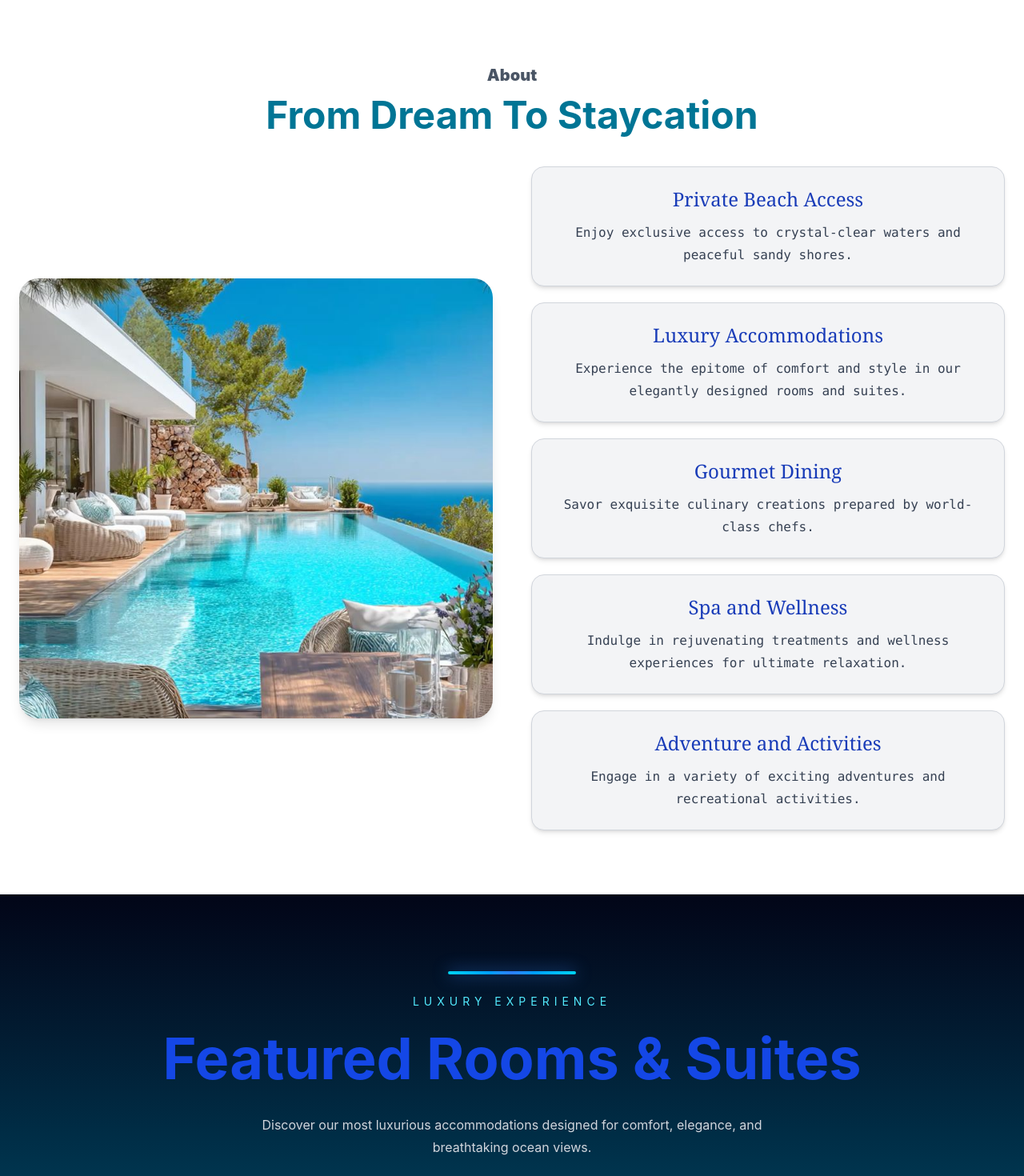
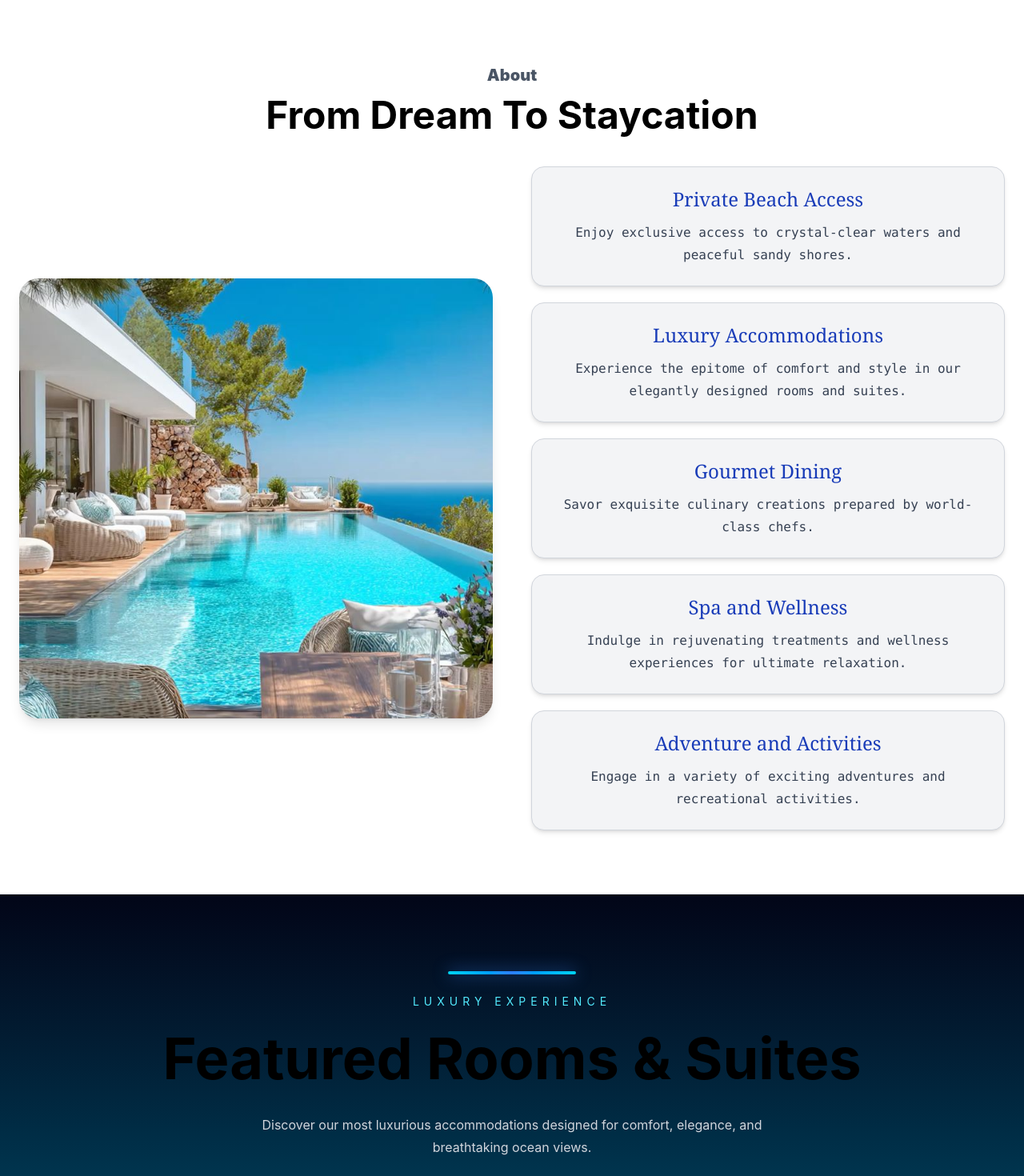
Before and after one commit to Gbolly-Stark/Palm-H, a React (Vite) app: page / in a window 1280 px wide. Shown: the part 800-2270 px from the top of the page at 80% size. Built offline with nearby package versions, Linux system fonts and the light colour scheme.

Commit message:
Add files via upload

```diff
--- a/src/components/About.tsx
+++ b/src/components/About.tsx
@@ -8,7 +8,7 @@
         About
       </p>
 
-      <h2 className="mt-3 text-3xl sm:text-4xl lg:text-5xl text-cyan-700 font-bold">
+      <h2 className="mt-3 text-3xl sm:text-4xl lg:text-5xl text-black font-bold">
         From Dream To Staycation
       </h2>
 
--- a/src/components/Amenties.tsx
+++ b/src/components/Amenties.tsx
@@ -16,7 +16,7 @@
           </p>
 
 
-          <h2 className="mt-4 text-3xl lg:text-6xl font-bold text-blue-700">
+          <h2 className="mt-4 text-3xl lg:text-6xl font-bold text-black">
             Luxury Amenities
           </h2>
 
--- a/src/components/Featured.tsx
+++ b/src/components/Featured.tsx
@@ -14,7 +14,7 @@
             Luxury Experience
           </p>
 
-         <h2 className="mt-4 text-3xl sm:text-4xl md:text-5xl lg:text-6xl xl:text-7xl font-bold text-blue-700 leading-tight">
+         <h2 className="mt-4 text-3xl sm:text-4xl md:text-5xl lg:text-6xl xl:text-7xl font-bold text-black leading-tight">
   Featured Rooms & Suites
 </h2>
 
--- a/src/components/Hero.tsx
+++ b/src/components/Hero.tsx
@@ -3,8 +3,9 @@
     <section className="relative h-screen w-full overflow-hidden">
 
       <video
+
+        loop
         autoPlay
-        loop
         muted
         playsInline
         className="absolute inset-0 h-full w-full object-cover"
```
